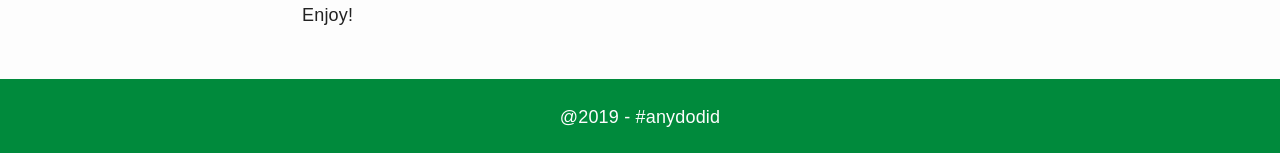
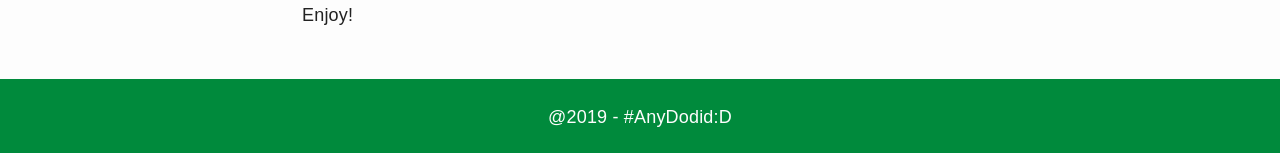
Before and after one commit to Jungyunheese/anydodid, a Jekyll site: the page built from about.md, in a window 1280 px wide. Shown: the part 1287-1440 px from the top of the page. Built offline with Jekyll 4.4.1, drawn with Linux system fonts in a browser that asks for light colours.

Commit message:
Update footer.html

```diff
--- a/_includes/footer.html
+++ b/_includes/footer.html
@@ -1 +1 @@
-<footer class="footer"><span>@2019 - #anydodid</span></footer>
+<footer class="footer"><span>@2019 - #AnyDodid:D</span></footer>
```
